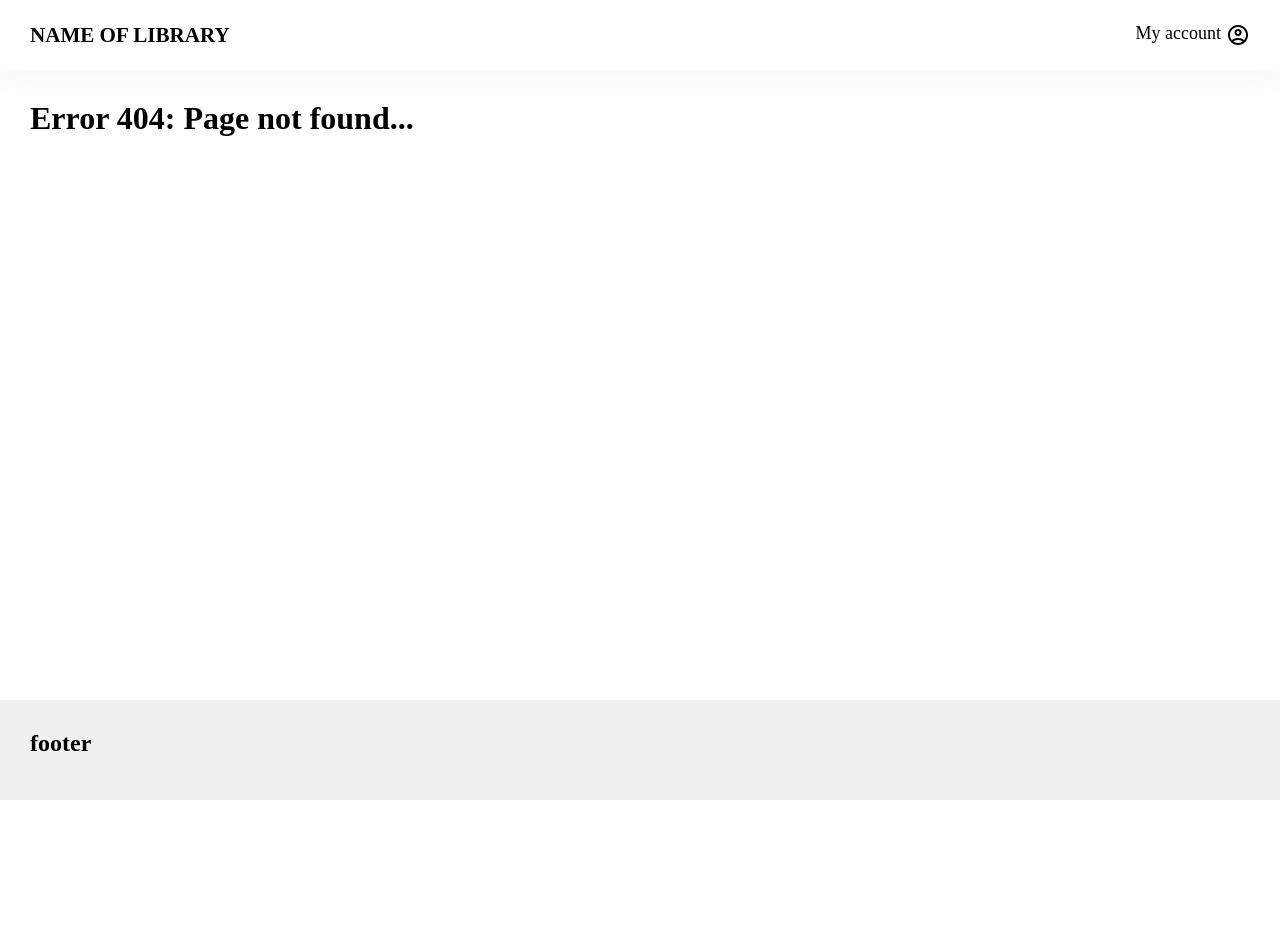
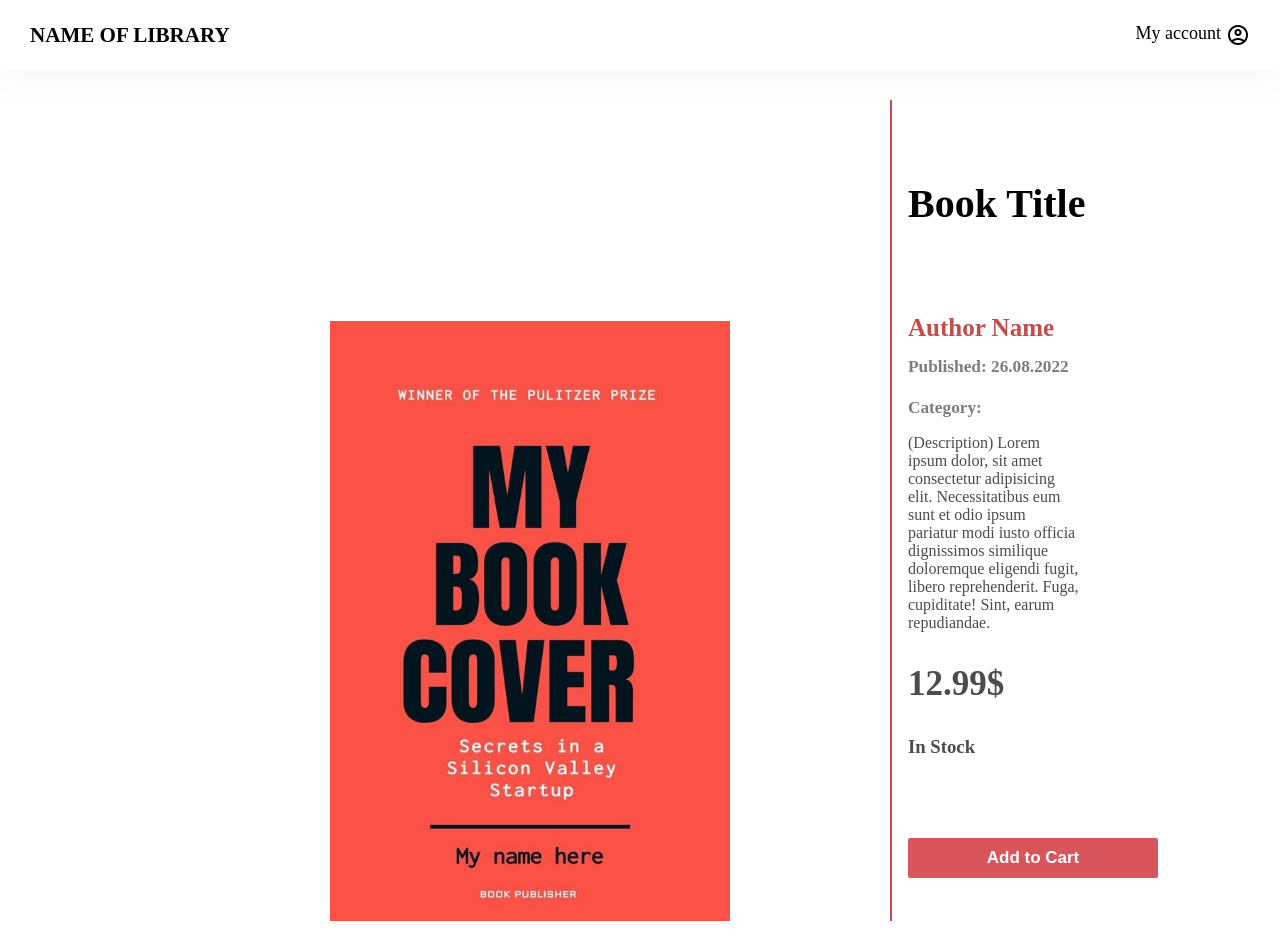
Before and after one commit to ArbenitBytyqi/hoxton-final-group-project-frontend, a React (Vite) app: page /bookdetails in a window 1280 px wide. Before the commit this address had no page. Shown: the top 952 px of the page. Before the commit the page ends 800 px from the top, so only its background shows below. Built offline with nearby package versions, Linux system fonts and the light colour scheme.

Commit message:
book-details updated

```diff
--- a/src/App.tsx
+++ b/src/App.tsx
@@ -17,7 +17,7 @@ function App() {
         <Routes>
           <Route index element={<Navigate to="/home" />} />
           <Route path="/home" element={<Homepage />} />
-          <Route path="/bookdetails/:itemId" element={<BookDetails />} />
+          <Route path="/bookdetails" element={<BookDetails />} />
           <Route path="/login" element={<LogIn />} />
           <Route path="/cart" element={<Cart />} />
           <Route path="*" element={<PageNotFound />} />
--- a/src/pages/BookDetails.css
+++ b/src/pages/BookDetails.css
@@ -1,25 +1,26 @@
-:root,
-::after {
-  --white: #fff;
-  --black: rgb(17, 24, 32);
-  --grey: #ccc;
-  --blue: #0064d3;
-}
-
 .book-detail {
     display: grid;
     margin: 0 auto;
-    column-gap: 2rem;
-    grid-template-columns: 4fr 6fr;
-    padding: 2rem;
-    height: 100%;
+    column-gap: 10rem;
+    grid-template-columns: 4fr 4.87fr;
+    padding: 0rem;
+    height: 50%;
   }
 
-  .book-detail > img {
+  .book-detail__side {
+    position: relative;
+    display: grid;
+    align-content: start;
+    padding-left: 1rem;
+    border-left: 2px solid;
+    border-color: #c34c4c;
+  }
+
+  .book-image {
     align-self: flex-end;
     width: 400px;
     height: 600px;
-    margin-left: 200px;
+    margin-left: 300px;
   }
 
   .book-detail__side {
@@ -29,33 +30,76 @@
     align-content: start;
     padding-left: 1rem;
     border-left: 2px solid;
-    border-color: var(--grey);
+    border-color: #c34c4c;
   }
 
-  .book-detail__side h3 {
-    align-self: start;
+  .book-title {
+    margin: 1rem 0;
+    color: #000000;
+    margin-top: 5rem;
+    margin-bottom: 5rem;
+    font-size: 40px;
   }
 
-  .book-detail__side h2 {
-    margin: 1rem 0;
-    color: #0064d3;
+  .author-name{
+    color: #c34c4c;
+    margin-top: 50px;
+    font-size: 25px;
   }
 
-  .book-detail__side p {
+  .published-year{
+    margin: 1rem 0;
+    color: rgb(126, 124, 124);
+    margin-top: 15px;
+    font-size: 1.08rem;
+  }
+
+  .category{
+    color: rgb(126, 124, 124);
+    font-size: 1.08rem;
+    margin-top: 5px;
+  }
+
+  .book-description {
+    color: #4c4c4c;
     max-width: 50%;
     max-height: 150ch;
     margin-top: 1rem;
   }
 
-  .book-detail__side button {
-    max-width: 33%;
+  .book-price{
+    font-size: 35px;
+    color: #4c4c4c;
+    margin-top: 2rem;
+    margin-bottom: 2rem;
+  }
+
+  .stock{
+    color:#4c4c4c;
+  }
+
+  .cart-button {
+    height: 40px;
+    width: 250px;
     padding: 0.5rem;
-    border: 2px solid var(--black);
     justify-self: start;
     margin-top: 5rem;
+    color: rgb(255, 255, 255);
+    font-weight: bold;
   }
 
-  .book-detail__side button:hover {
-    background-color: var(--blue);
-    color: var(--white);
+  .cart-button:hover {
+    background-color: #c34c4cb7;
+    color: #4c4c4c;
   }
+
+  .reviews-section{
+    border: 1px solid #000000;
+    justify-self: center;
+    margin-top: 50px;
+    padding: 1rem;
+  }
+
+  .reviews-h1{
+
+  }
--- a/src/pages/BookDetails.tsx
+++ b/src/pages/BookDetails.tsx
@@ -1,21 +1,35 @@
 import "./BookDetails.css";
 export function BookDetails() {
   return (
+    <>
       <section className="book-detail main-wrapper">
-      <img src="./assets/bookcover.jpg" alt="Book image" />
+        <img
+          src="./assets/bookcover.jpg"
+          alt="Book image"
+          className="book-image"
+        />
+
         <div className="book-detail__side">
-        <h3></h3>
-        <h2>Book Title</h2>
-        <h4>Category:</h4>
-        <p>
+          <h2 className="book-title">Book Title</h2>
+          <h4 className="author-name">Author Name</h4>
+          <h4 className="published-year">Published: 26.08.2022</h4>
+          <h4 className="category">Category:</h4>
+          <p className="book-description">
             (Description) Lorem ipsum dolor, sit amet consectetur adipisicing
             elit. Necessitatibus eum sunt et odio ipsum pariatur modi iusto
             officia dignissimos similique doloremque eligendi fugit, libero
             reprehenderit. Fuga, cupiditate! Sint, earum repudiandae.
           </p>
-
+          <h3 className="book-price">12.99$</h3>
+          <h3 className="stock">In Stock</h3>
           <button className="cart-button">Add to Cart</button>
         </div>
       </section>
+      <section className="reviews-section">
+        <h1>Reviews:</h1>
+        <h1 className="reviews-h1">test</h1>
+        <h1>test</h1>
+      </section>
+    </>
   );
 }
```
Lines whose indentation alone changed are shown as unchanged.
